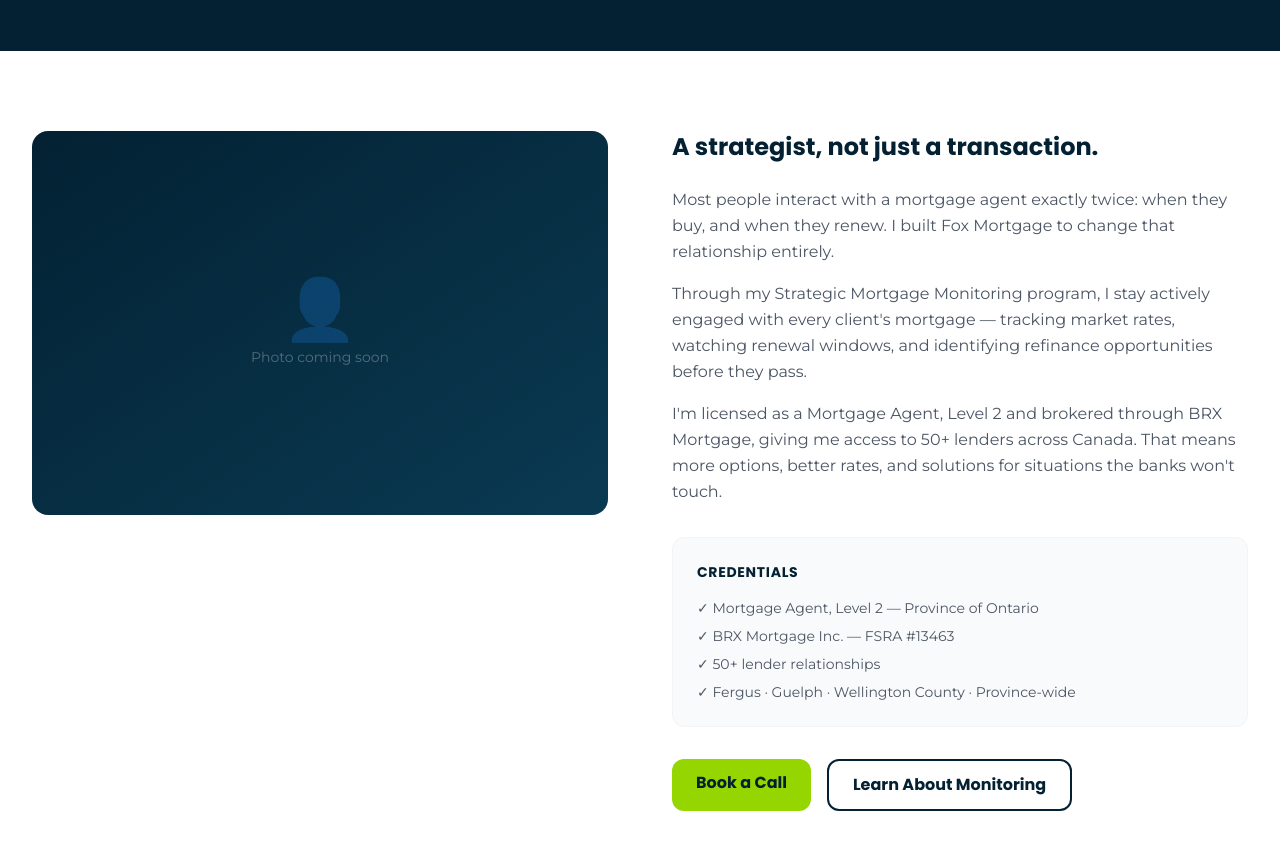
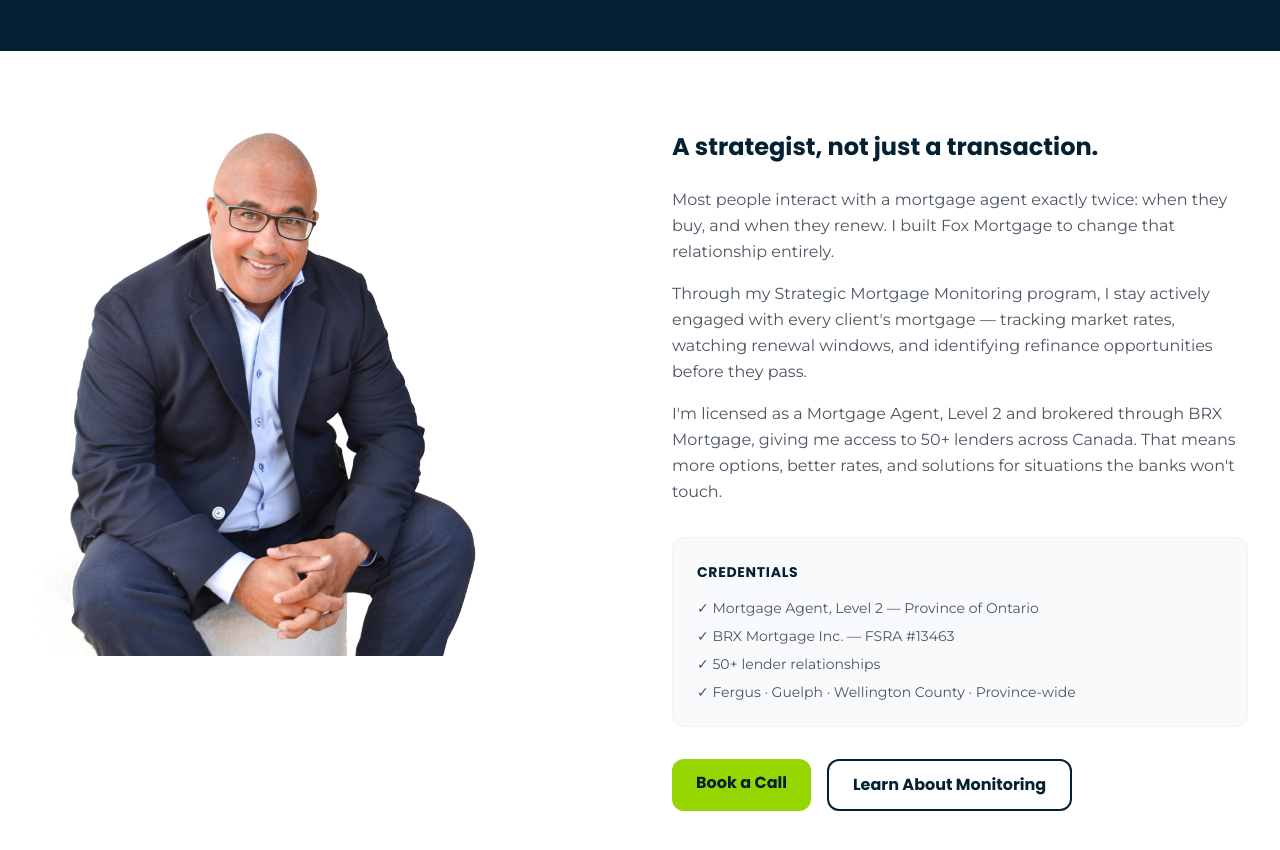
Before and after one commit to Foxmortgage2020/foxmortgage-ca, a Next.js app: page /about in a window 1280 px wide. Shown: the part 420-1270 px from the top of the page. Built offline with nearby package versions, Linux system fonts and the light colour scheme.

Commit message:
feat: add Michael Fox headshot to about page

```diff
--- a/app/about/page.tsx
+++ b/app/about/page.tsx
@@ -1,6 +1,7 @@
 import Nav from '@/components/nav'
 import Footer from '@/components/footer'
 import Link from 'next/link'
+import Image from 'next/image'
 
 export default function About() {
   return (
@@ -26,11 +27,15 @@
         <section className="py-20 bg-white">
           <div className="max-w-7xl mx-auto px-4 sm:px-6 lg:px-8">
             <div className="grid grid-cols-1 lg:grid-cols-2 gap-16 items-start">
-              <div className="w-full h-96 bg-gradient-to-br from-navy to-navy-light rounded-2xl flex items-center justify-center">
-                <div className="text-center text-white/30">
-                  <div className="text-6xl mb-2">👤</div>
-                  <p className="font-body text-sm">Photo coming soon</p>
-                </div>
+              <div className="flex justify-center lg:justify-start">
+                <Image
+                  src="/images/mike-fox.png"
+                  alt="Michael Fox, Mortgage Agent Level 2, Fox Mortgage"
+                  width={600}
+                  height={700}
+                  priority
+                  className="object-contain w-full max-w-md h-auto"
+                />
               </div>
               <div>
                 <h2 className="font-heading font-bold text-2xl text-navy mb-6">
```
